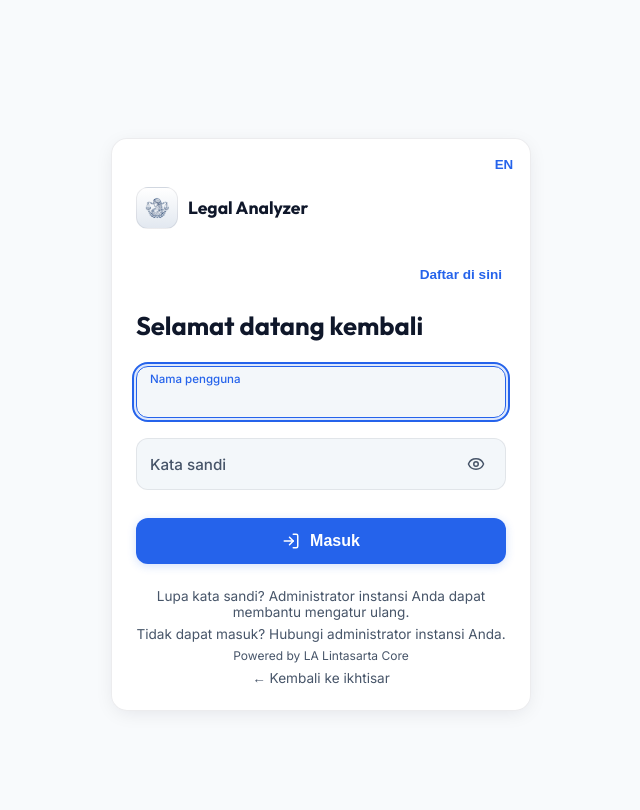
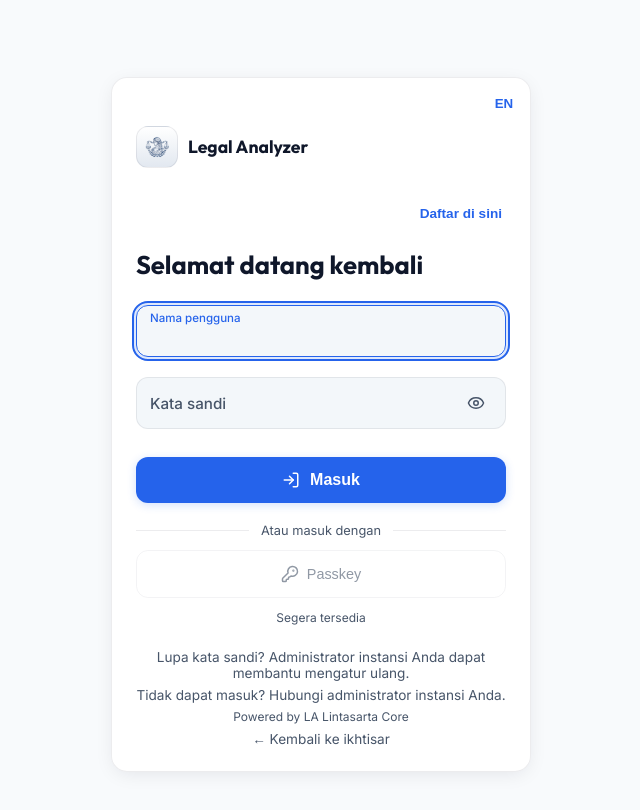
Before and after one commit to EvoriusBenedikt/la-legpro-fe, a React (Vite) app: page /login in a window 1280 px wide. Shown: the top 810 px of the page, without its empty margins (319-959 px from the left). Built offline with nearby package versions, Linux system fonts and the light colour scheme; no server answers.

Commit message:
feat(fe): disabled passkey placeholder under 'Or log in with' divider on login (rollout stub)

```diff
--- a/src/components/Auth.tsx
+++ b/src/components/Auth.tsx
@@ -1,6 +1,6 @@
 import React, { useEffect, useRef, useState } from 'react';
 import { useAuth } from '../hooks/useAuth';
-import { LogIn, UserPlus, Eye, EyeOff, Check, Circle, AlertTriangle } from 'lucide-react';
+import { LogIn, UserPlus, Eye, EyeOff, Check, Circle, AlertTriangle, KeyRound } from 'lucide-react';
 import api, { isHttpError, isNetworkError } from '../services/api';
 import { Link } from 'react-router-dom';
 import { useStrings, useLocale, type StringKey } from '../i18n';
@@ -488,6 +488,25 @@ export default function Auth() {
           </span>
         </form>
 
+        {/* Passkey rollout stub (2026-10-09 plan decision 2): the real
+            disabled attribute is deliberate here (unlike the submit's
+            aria-disabled pattern) — a placeholder with no pending action
+            must not be focusable or announce as actionable; the visible
+            hint carries the coming-soon state. Isolated block for DevOps
+            to replace when the real passkey flow lands. */}
+        {isLogin && (
+          <div className="auths-passkey">
+            <div className="auths-divider" role="separator">
+              <span>{t.authOrLoginWith}</span>
+            </div>
+            <button type="button" className="auths-passkey-btn" disabled>
+              <KeyRound size={18} aria-hidden="true" />
+              {t.authPasskey}
+            </button>
+            <p className="auths-passkey-hint">{t.authPasskeySoon}</p>
+          </div>
+        )}
+
         {/* Minimal footer (Wise): demoted secondary actions. The forgot and
             contact lines stay static text, NOT links (2026-10-06 user
             decision — no SMTP or administrator contact configured; the
--- a/src/i18n.ts
+++ b/src/i18n.ts
@@ -314,6 +314,11 @@ const id = {
   authForgotNote:
     'Lupa kata sandi? Administrator instansi Anda dapat membantu mengatur ulang.',
   authLangToggleAria: 'Ganti bahasa ke Inggris',
+  /* Passkey placeholder (2026-10-09 Wise-style login redesign): copy for
+     the disabled rollout stub rendered under the login form. */
+  authOrLoginWith: 'Atau masuk dengan',
+  authPasskey: 'Passkey',
+  authPasskeySoon: 'Segera tersedia',
   /* Empty-field gates: the form is noValidate (native bubbles are
      English-only and unstyleable), so required checks raise localized
      errors through the same banner/highlight/shake path. */
@@ -615,6 +620,9 @@ const en: Record<StringKey, string> = {
   authForgotNote:
     'Forgot your password? Your organization\'s administrator can help reset it.',
   authLangToggleAria: 'Switch language to Indonesian',
+  authOrLoginWith: 'Or log in with',
+  authPasskey: 'Passkey',
+  authPasskeySoon: 'Coming soon',
   authErrUsernameRequired: 'Username is required.',
   authErrEmailRequired: 'Email is required.',
   authErrPasswordRequired: 'Password is required.',
--- a/src/styles/auth-single.css
+++ b/src/styles/auth-single.css
@@ -183,6 +183,58 @@
   }
 }
 
+/* Passkey rollout stub (plan decision 2): an outlined secondary,
+   deliberately quieter than the filled accent CTA — one job first,
+   alternatives below. */
+.auths-passkey {
+  margin-top: 20px;
+  display: flex;
+  flex-direction: column;
+  gap: 12px;
+}
+
+.auths-divider {
+  display: flex;
+  align-items: center;
+  gap: 12px;
+  color: var(--text-secondary);
+  font-size: 0.8rem;
+}
+
+.auths-divider::before,
+.auths-divider::after {
+  content: '';
+  flex: 1;
+  border-top: 1px solid var(--border-color);
+}
+
+.auths-passkey-btn {
+  width: 100%;
+  min-height: 48px;
+  display: flex;
+  align-items: center;
+  justify-content: center;
+  gap: 8px;
+  background: transparent;
+  border: 1px solid var(--border-color);
+  border-radius: 12px;
+  color: var(--text-secondary);
+  font-size: 0.9rem;
+  font-weight: 500;
+}
+
+.auths-passkey-btn:disabled {
+  opacity: 0.6;
+  cursor: not-allowed;
+}
+
+.auths-passkey-hint {
+  margin: 0;
+  text-align: center;
+  font-size: 0.75rem;
+  color: var(--text-secondary);
+}
+
 /* Minimal footer: static trouble/contact notes -> credit line -> back
    link. The inherited top margins of the reused footer classes are
    zeroed so the pinned 6px gap is the only rhythm. */
```
